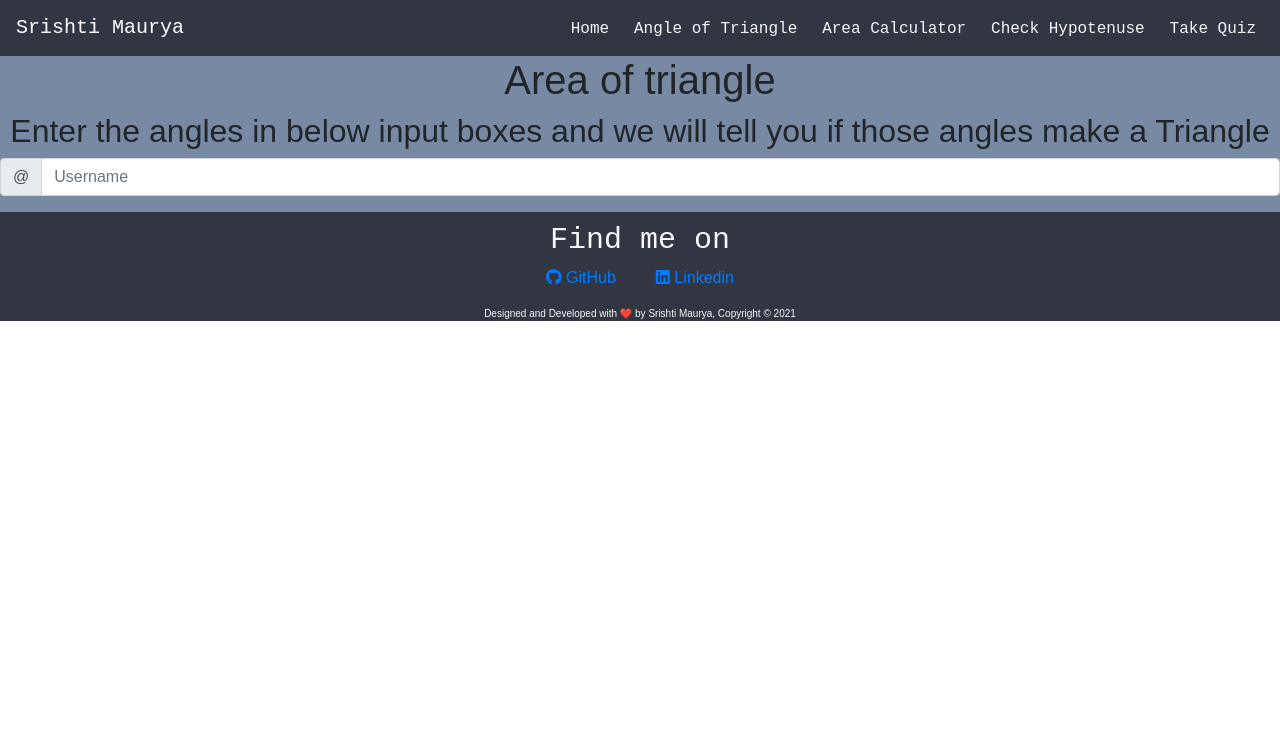
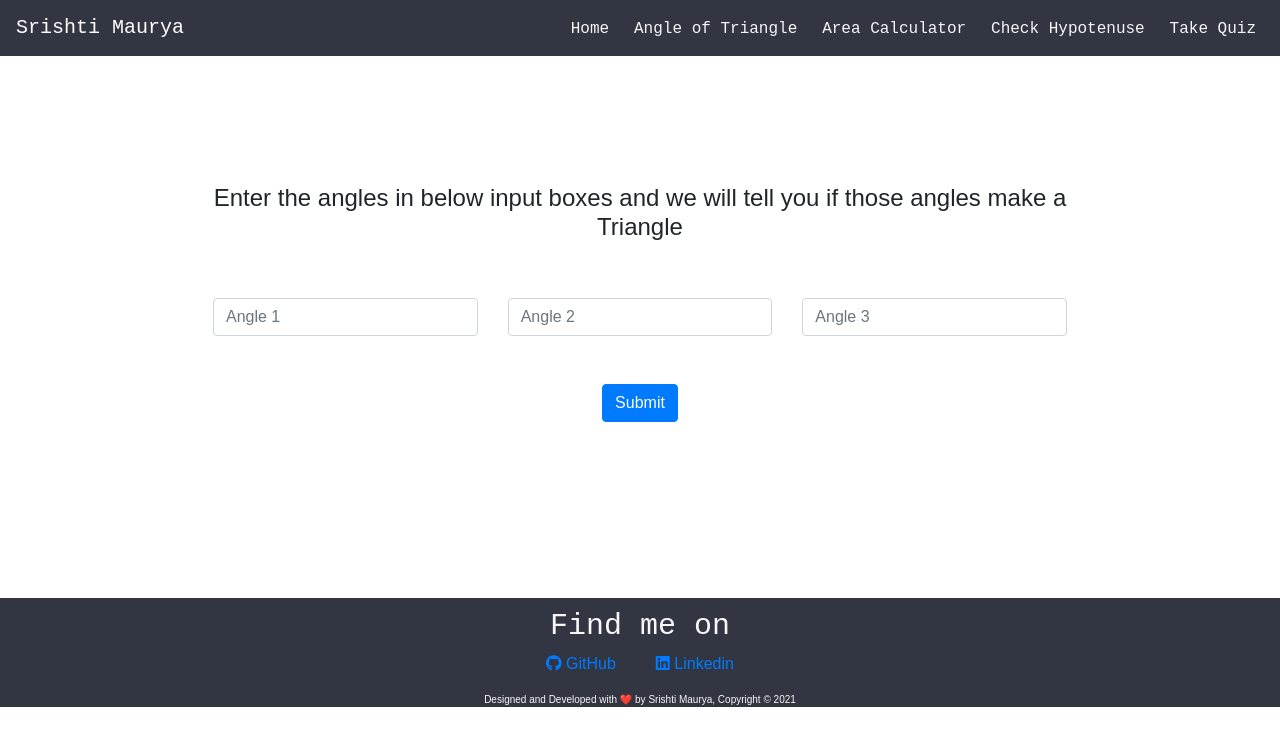
Before and after one commit to srishti-maurya/know-shapes, a React (Create React App) app: page /angleOfTriangle in a window 1280 px wide. Shown: the top 746 px of the page. Built offline with nearby package versions, Linux system fonts and the light colour scheme.

Commit message:
added functionality for checking angle of triangle

```diff
--- a/src/pages/angleOfTriangle.jsx
+++ b/src/pages/angleOfTriangle.jsx
@@ -1,19 +1,50 @@
-import React from "react";
+import React,{useState} from "react";
+
+var angle1,
+  angle2,
+  angle3 = 0;
+
 
 function AngleOfTriangle() {
+  const [outputMessage, setOutputMessage] = useState([" "]);
+  function buttonHandler(event){
+    event.preventDefault();
+    const sumOfAngle = Number(angle1)+Number(angle2)+Number(angle3);
+    if(sumOfAngle<=180){
+
+        setOutputMessage("Output : Hurray! A triangle can be formed from the given angles");
+    }else{
+      setOutputMessage("Output : Oops! A triangle cannot be formed from the given angles");
+    }
+  }
   return (
-    <div>
-      <h1>Area of triangle</h1>
-      <h2>
-      Enter the angles in below input boxes and we will tell you if those angles make a Triangle
-      </h2>
-      <div class="input-group mb-3">
-  <div class="input-group-prepend">
-    <span class="input-group-text">@</span>
-  </div>
-  <input type="text" class="form-control" placeholder="Username" aria-label="Username" aria-describedby="basic-addon1" />
-</div>
+    <div className="container">
+      <div className="triangle-angle">
+        <h4 className="triangle-angle-heading">
+          Enter the angles in below input boxes and we will tell you if those
+          angles make a Triangle
+        </h4>
+        <form onSubmit={buttonHandler}>
+          <div class="row">
+            <div class="col">
+              <input type="number" class="form-control" placeholder="Angle 1" onChange={(e)=>{angle1 = e.target.value}}/>
+            </div>
+            <div class="col">
+              <input type="number" class="form-control" placeholder="Angle 2" onChange={(e)=>{angle2 = e.target.value}}/>
+            </div>
+            <div class="col">
+              <input type="number" class="form-control" placeholder="Angle 3" onChange={(e)=>{angle3 = e.target.value}}/>
+            </div>
+          </div>
+          <button type="submit" class="btn btn-primary triangle-angle-btn">
+          Submit
+        </button>
+        </form>
 
+        <div>
+        {outputMessage}
+        </div>
+      </div>
     </div>
   );
 }
--- a/src/styles.css
+++ b/src/styles.css
@@ -10,7 +10,7 @@
 .App {
     font-family: sans-serif;
     text-align: center;
-    background-color: var(--secondaryColor) ;
+
   }
   /* header */
   .navbar-custom {
@@ -76,3 +76,17 @@ border-radius: 30px;
   max-width: 10rem;
 margin: 0rem 3rem;
 }
+
+/* angle of triangle */
+
+.triangle-angle{
+  margin: 8rem;
+}
+
+.triangle-angle-heading{
+  padding-bottom: 3rem;
+}
+
+.triangle-angle-btn{
+  margin: 3rem;
+}
```
